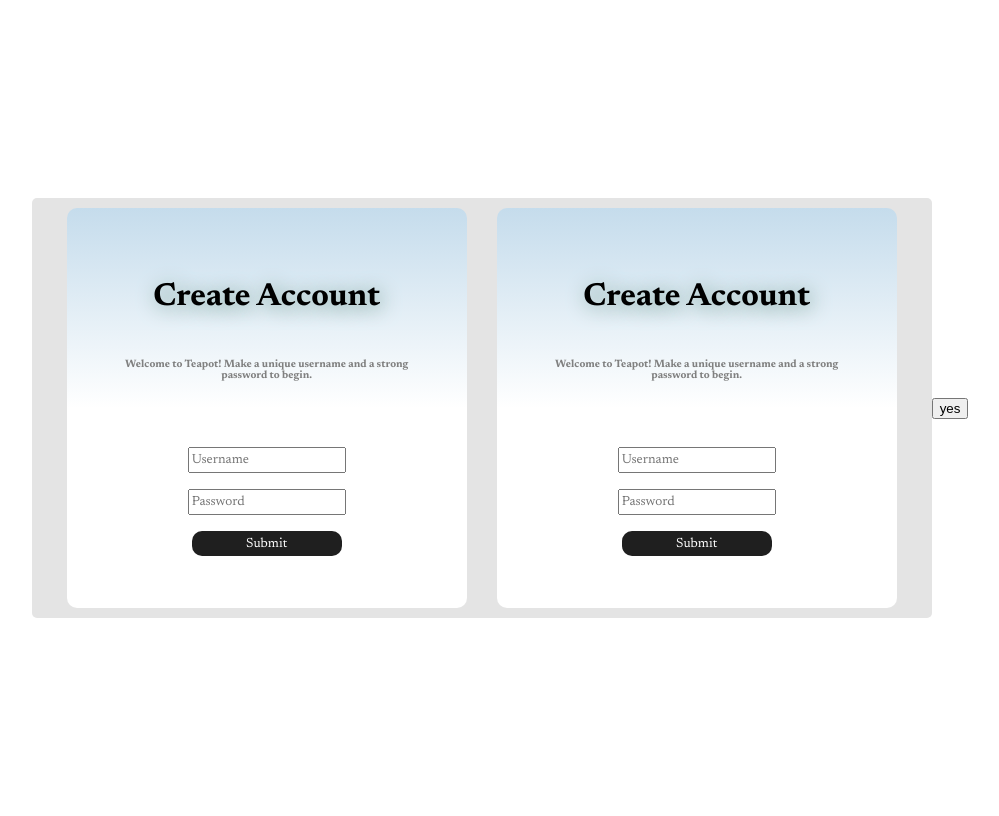
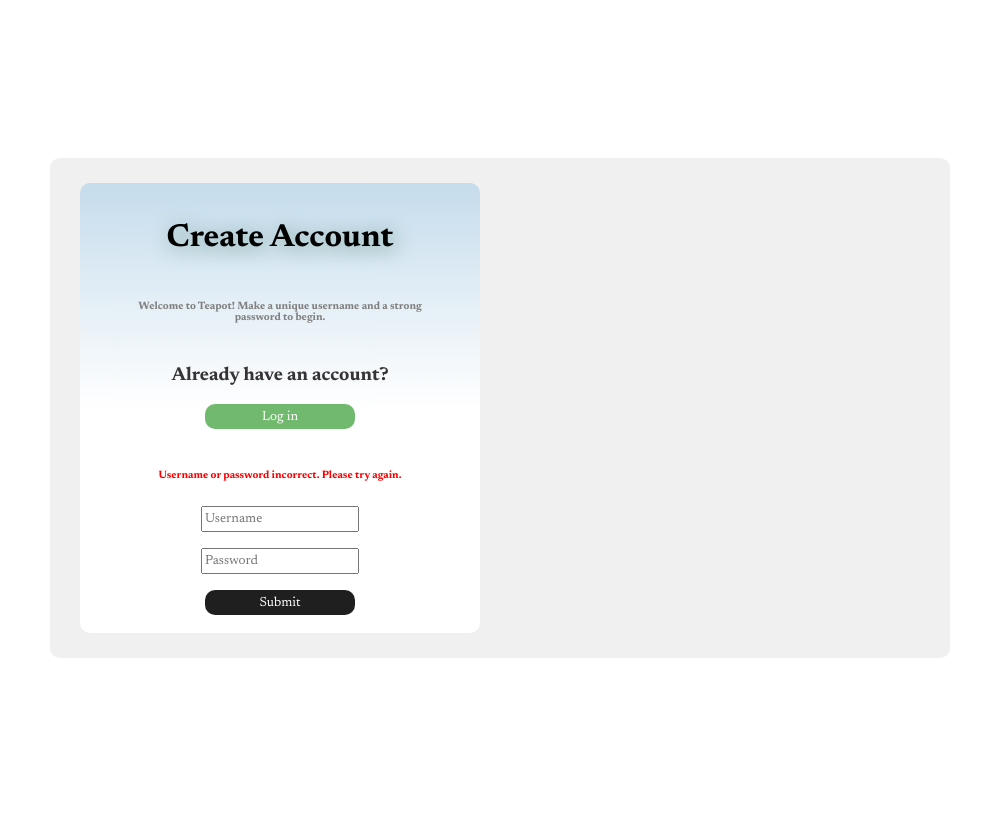
Before and after one commit to ineertiaa/Teapot, a Flask app: page / in a window 1280 px wide. Shown: the whole page, without its empty margins (140-1139 px from the left). Run offline with Flask 3, Linux system fonts and the light colour scheme; data that the repository does not hold is empty; parts of the project's set-up code (start-up, migrations or seed data) failed here and were passed over.

Commit message:
Animations

```diff
--- a/Templates/index.html
+++ b/Templates/index.html
@@ -10,7 +10,9 @@
         <div class="container">
             <div class="signup">
                 <h1>Create Account</h1>
-                <h6 style="color: grey; display: flex; padding-top: -30px; width: 300px;">Welcome to Teapot! Make a unique username and a strong password to begin.</h6>
+                <h6 style="color: grey; display: flex; padding-top: -30px; width: 300px; text-align: center;">Welcome to Teapot! Make a unique username and a strong password to begin.</h6>
+                <h3 style="color: rgb(52, 52, 52); display: flex; padding-top: -30px; text-align: center;">Already have an account?</h3>
+                <button style="text-align: center; background-color: rgb(113, 185, 111);" onclick="toLogin()">Log in</button>
 
                 <br>
 
@@ -33,8 +35,10 @@
             </div>
 
             <div class="login">
-                <h1>Create Account</h1>
-                <h6 style="color: grey; display: flex; padding-top: -30px; width: 300px;">Welcome to Teapot! Make a unique username and a strong password to begin.</h6>
+                <h1>Login</h1>
+                <h6 style="color: grey; display: flex; padding-top: -30px; text-align: center;">Log-in to your pre-existing Teapot account.</h6>
+                <h3 style="color: rgb(52, 52, 52); display: flex; padding-top: -30px; text-align: center;">Don't have an account?</h3>
+                <button style="text-align: center; background-color: rgb(106, 106, 228);" onclick="toSignup()">Sign up</button>
 
                 <br>
 
@@ -54,23 +58,39 @@
                     <button type="submit">Submit</button>
                 </form>
             </div>
+
         </div>
-
-        <button onclick="toLogin()">yes</button>
 
         <script src="{{ url_for('static', filename='gsap/gsap.min.js') }}"></script>
 
         <!-- * animations here -->
         <script>
+            let login_tl = gsap.timeline();
+            let signup_tl = gsap.timeline();
+
             function toLogin(){
-                gsap.to(".login", {
+                gsap.to(".signup", {
+                    y: 200,
+                    opacity: 0,
+                    duration: 0.3
+                })
+
+                login_tl.to(".login", {
+                    y: 0,
+                    opacity: 1,
+                    duration: 0.3
+                })
+            }
+
+            function toSignup(){
+                gsap.to(".signup", {
                     y: 0,
                     opacity: 1,
                     duration: 0.3
                 })
 
-                gsap.to(".signup", {
-                    y: 200,
+                signup_tl.to(".login", {
+                    y: -200,
                     opacity: 0,
                     duration: 0.3
                 })
--- a/main.py
+++ b/main.py
@@ -8,9 +8,18 @@
 load_dotenv()
 sql_pass = os.getenv("SQL_PASSWORD")
 
+database = mysql.connector.connect(
+    host="localhost",
+    user="",
+    password=sql_pass,
+    database="teapot"
+)
+
+cursor = database.cursor(buffered=True)
+
 username = ""
 password = ""
-special_chars = re.compile(r"!@%#")
+special_chars = re.compile(r"[!@%#]")
 
 app = Flask(__name__)
 
@@ -32,10 +41,19 @@
             error = "Password must have at least 8 characters"
         elif (special_chars.search(password) is None):
             #TODO: fix this error showing up even though there is a special character.
-            error = "Password must contain atleast one special character"
+            error = "Password must contain atleast one special character (!@%#)"
         else:
             error = ""
             cursor.execute("INSERT INTO users(username, password) VALUES (%s, %s)", (username, password))
+
+    if (request.method == "GET"):
+        username = request.form.get("username")
+        password = request.form.get("password")
+
+        cursor.execute("SELECT 1 FROM users WHERE username = %s AND password = %s", (username, password))
+
+        if (not cursor.fetchone()):
+            error = "Username or password incorrect. Please try again."
 
     return render_template("index.html", error=error)
 
@@ -45,15 +63,6 @@
 
 if (__name__ == "__main__"):
     app.run()
-
-database = mysql.connector.connect(
-    host="localhost",
-    user="",
-    password=sql_pass,
-    database="teapot"
-)
-
-cursor = database.cursor(buffered=True)
 
 # ** I decided to execute the commands inside of the python file itself for ease of access.
 
--- a/static/style.css
+++ b/static/style.css
@@ -15,17 +15,17 @@
 .container{
     display: flex;
 
-    height: 420px;
+    height: 500px;
     width: 900px;
 
-    background-color: rgb(228, 228, 228);
-    border-radius: 5px;
+    background-color: rgb(240, 240, 240);
+    border-radius: 10px;
 
     justify-content: center;
     align-items: center;
     text-align: center;
 
-    gap: 30px;
+    gap: 40px;
 }
 
 .signup{
@@ -36,9 +36,11 @@
     text-align: center;
 
     width: 400px;
-    height: 400px;
+    height: 450px;
     background-image: linear-gradient(to bottom, rgb(197, 220, 236), white, white);
     border-radius: 10px;
+
+    z-index: 9999;
 }
 .signup h1{
     text-shadow: 3px 3px 20px rgb(110, 152, 142);
@@ -74,9 +76,14 @@
     text-align: center;
 
     width: 400px;
-    height: 400px;
-    background-image: linear-gradient(to bottom, rgb(197, 220, 236), white, white);
+    height: 450px;
+    background-image: linear-gradient(to bottom, rgb(198, 236, 197), white, white);
     border-radius: 10px;
+
+    opacity: 0;
+    transform: translateY(-200px);
+
+    z-index: 9999;
 }
 .login h1{
     text-shadow: 3px 3px 20px rgb(110, 152, 142);
```
Also changed, not shown: static/img/teapot_pouring.png (added), 1 other file.
